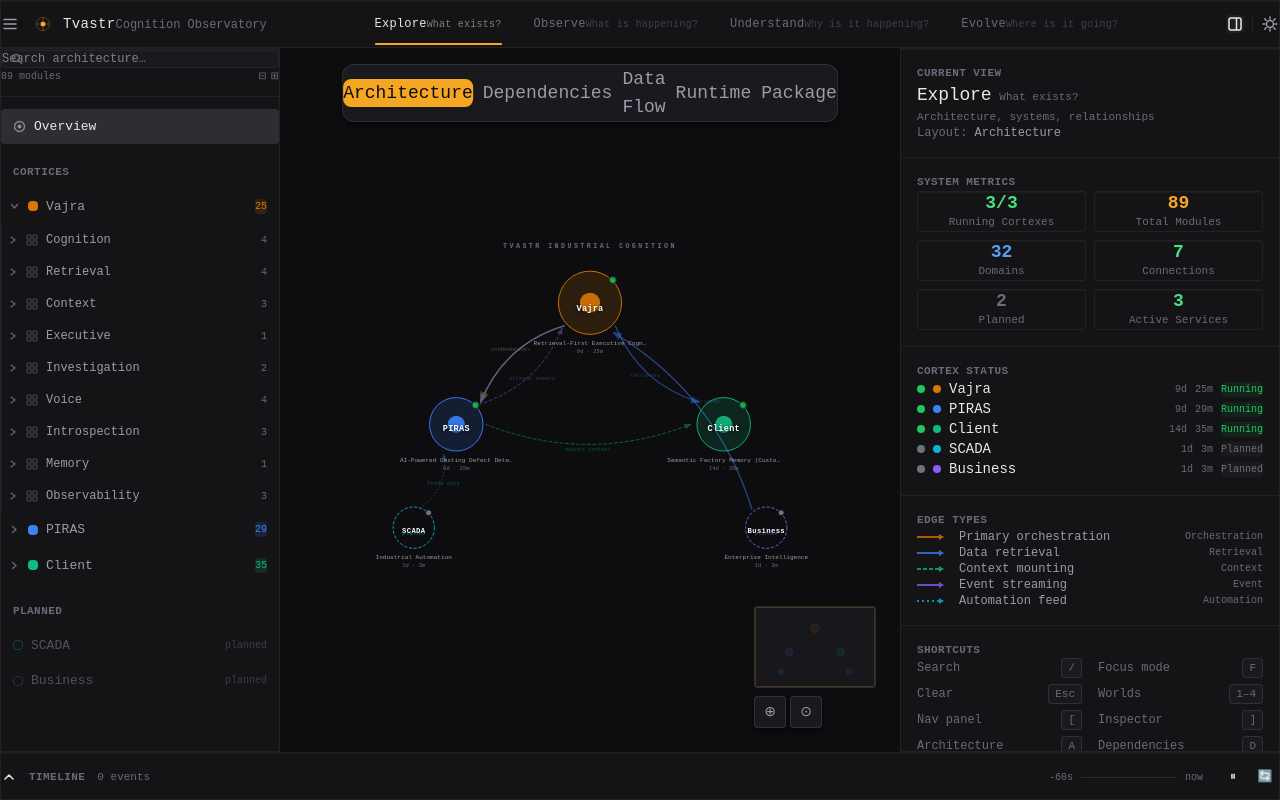
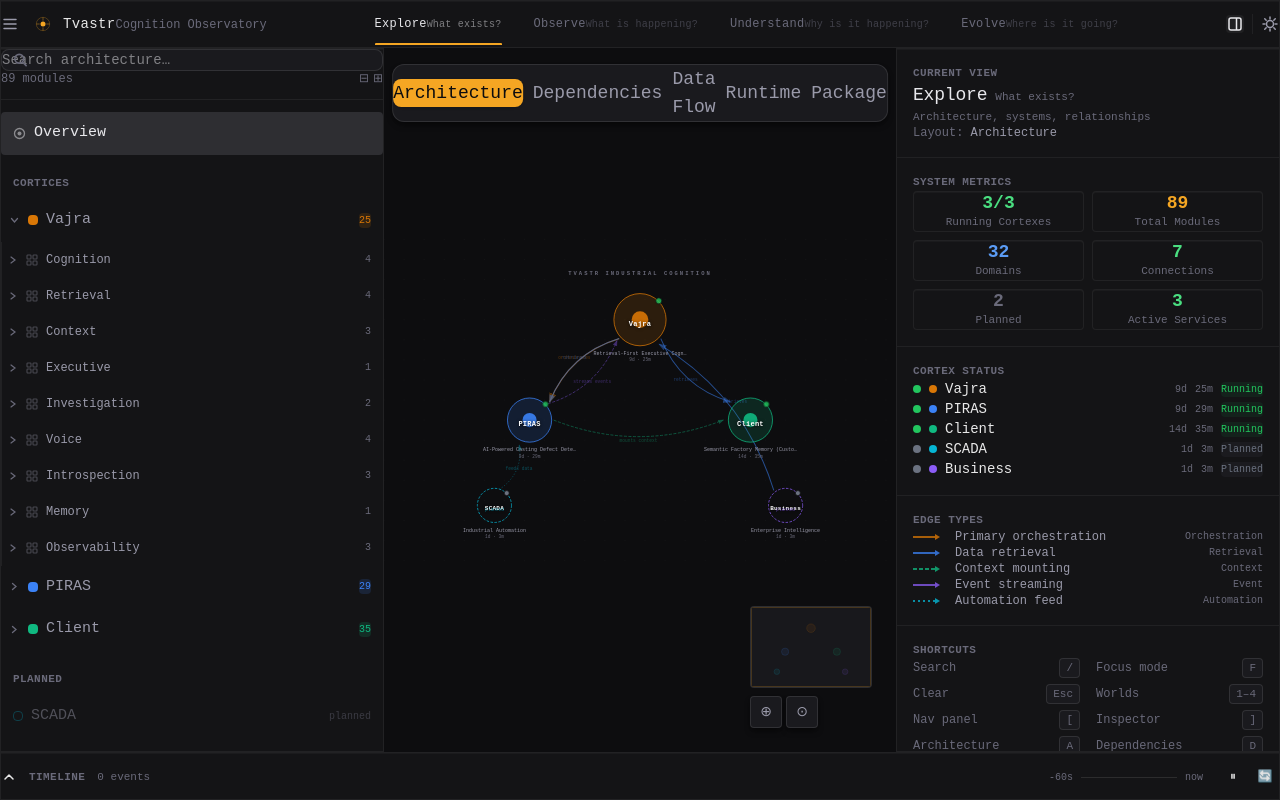
Before and after one commit to Achintharya/TvastrCognitionVisualizer, a React (Vite) app: page / in a window 1280 px wide. Built offline with nearby package versions, Linux system fonts and the light colour scheme.

Commit message:
fix: 30/40/30 layout, nav font 15px, bigger search bar

```diff
--- a/src/layouts/AppShell.tsx
+++ b/src/layouts/AppShell.tsx
@@ -102,26 +102,26 @@ export function AppShell({ children }: AppShellProps) {
 
       {/* Main Content Area */}
       <div className="flex-1 flex overflow-hidden">
-        {/* Left Navigation */}
+        {/* Left Navigation — 30% */}
         {!navCollapsed && (
           <aside
-            className="surface border-r border-r-[var(--border-subtle)] flex-shrink-0 animate-slide-in-left"
-            style={{ width: 'var(--nav-width)' }}
+            className="surface border-r border-r-[var(--border-subtle)] flex-shrink-0 animate-slide-in-left overflow-hidden"
+            style={{ width: '30%', minWidth: 240, maxWidth: 480 }}
           >
             <NavTree />
           </aside>
         )}
 
-        {/* Main Canvas */}
+        {/* Main Canvas — 40% (flex-1 between panels) */}
         <main className="flex-1 overflow-hidden relative">
           {children}
         </main>
 
-        {/* Right Inspector */}
+        {/* Right Inspector — 30% */}
         {inspectorOpen && (
           <aside
-            className="surface border-l border-l-[var(--border-subtle)] flex-shrink-0 animate-slide-in-right"
-            style={{ width: 'var(--inspector-width)' }}
+            className="surface border-l border-l-[var(--border-subtle)] flex-shrink-0 animate-slide-in-right overflow-hidden"
+            style={{ width: '30%', minWidth: 240, maxWidth: 480 }}
           >
             <Inspector />
           </aside>
--- a/src/layouts/NavTree.tsx
+++ b/src/layouts/NavTree.tsx
@@ -155,10 +155,10 @@ export function NavTree() {
   return (
     <div className="h-full flex flex-col overflow-hidden">
       {/* Search bar */}
-      <div className="px-2 pt-3 pb-2 flex-shrink-0">
+      <div className="px-3 pt-4 pb-2 flex-shrink-0">
         <div className="relative">
-          <svg className="absolute left-2.5 top-1/2 -translate-y-1/2 text-tertiary pointer-events-none"
-            width="12" height="12" viewBox="0 0 12 12" fill="none">
+          <svg className="absolute left-3 top-1/2 -translate-y-1/2 text-tertiary pointer-events-none"
+            width="15" height="15" viewBox="0 0 12 12" fill="none">
             <circle cx="5" cy="5" r="3.5" stroke="currentColor" strokeWidth="1.3"/>
             <path d="M8 8l2.5 2.5" stroke="currentColor" strokeWidth="1.3" strokeLinecap="round"/>
           </svg>
@@ -168,15 +168,16 @@ export function NavTree() {
             onChange={e => setSearchQuery(e.target.value)}
             onKeyDown={e => { if (e.key === 'Escape') { setSearchQuery(''); searchRef.current?.blur() } }}
             placeholder="Search architecture…"
-            className="w-full pl-7 pr-2 py-1.5 text-xs rounded bg-[var(--bg-elevated)] border border-[var(--border-subtle)] text-primary placeholder:text-tertiary outline-none focus:border-[var(--brand-accent)] transition-colors"
+            className="w-full pl-9 pr-8 py-2.5 text-sm rounded-lg bg-[var(--bg-elevated)] border border-[var(--border-default)] text-primary placeholder:text-tertiary outline-none focus:border-[var(--brand-accent)] transition-colors"
+            style={{ fontSize: 14 }}
           />
           {searchQuery && (
             <button
               onClick={() => setSearchQuery('')}
-              className="absolute right-2 top-1/2 -translate-y-1/2 text-tertiary hover:text-primary"
+              className="absolute right-3 top-1/2 -translate-y-1/2 text-tertiary hover:text-primary"
             >
-              <svg width="10" height="10" viewBox="0 0 10 10" fill="none">
-                <path d="M2 2l6 6M8 2l-6 6" stroke="currentColor" strokeWidth="1.3" strokeLinecap="round"/>
+              <svg width="13" height="13" viewBox="0 0 10 10" fill="none">
+                <path d="M2 2l6 6M8 2l-6 6" stroke="currentColor" strokeWidth="1.5" strokeLinecap="round"/>
               </svg>
             </button>
           )}
@@ -185,14 +186,14 @@ export function NavTree() {
 
       {/* Collapse/Expand toolbar */}
       <div className="flex items-center justify-between px-3 pb-2 flex-shrink-0">
-        <span className="text-[10px] text-tertiary">{totalModules} modules</span>
+        <span className="text-xs text-tertiary">{totalModules} modules</span>
         <div className="flex gap-1">
           <button onClick={collapseAll} title="Collapse all"
-            className="px-1.5 py-0.5 text-[10px] text-tertiary hover:text-primary hover:bg-[var(--bg-hover)] rounded transition-colors">
+            className="px-2 py-1 text-xs text-tertiary hover:text-primary hover:bg-[var(--bg-hover)] rounded transition-colors">
             ⊟
           </button>
           <button onClick={expandAll} title="Expand all"
-            className="px-1.5 py-0.5 text-[10px] text-tertiary hover:text-primary hover:bg-[var(--bg-hover)] rounded transition-colors">
+            className="px-2 py-1 text-xs text-tertiary hover:text-primary hover:bg-[var(--bg-hover)] rounded transition-colors">
             ⊞
           </button>
         </div>
--- a/src/styles/design-system.css
+++ b/src/styles/design-system.css
@@ -410,10 +410,10 @@ body {
   display: flex;
   align-items: center;
   gap: var(--space-sm);
-  padding: var(--space-sm) var(--space-md);
+  padding: 10px var(--space-md);
   border-radius: var(--radius-sm);
   color: var(--text-secondary);
-  font-size: 13px;
+  font-size: 15px;
   cursor: pointer;
   transition: all var(--transition-fast);
   user-select: none;
```
